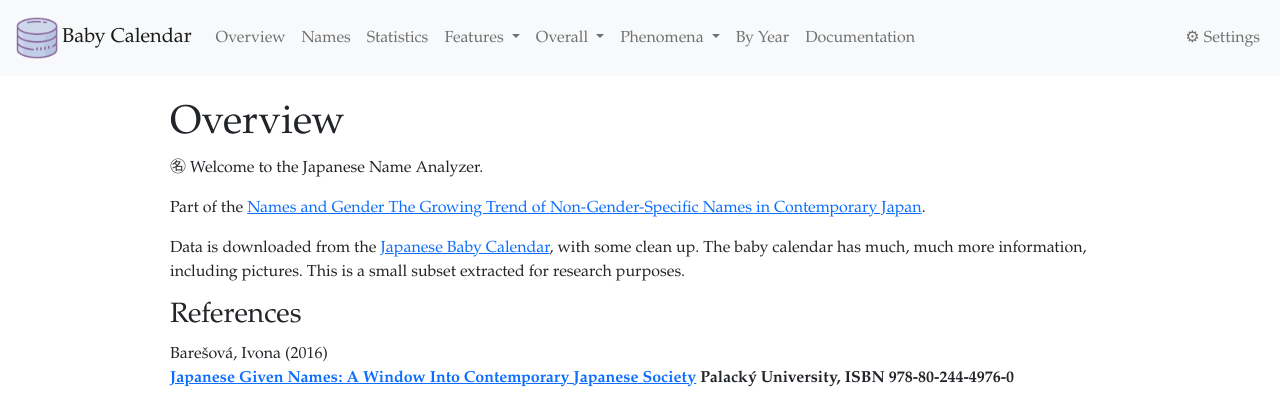
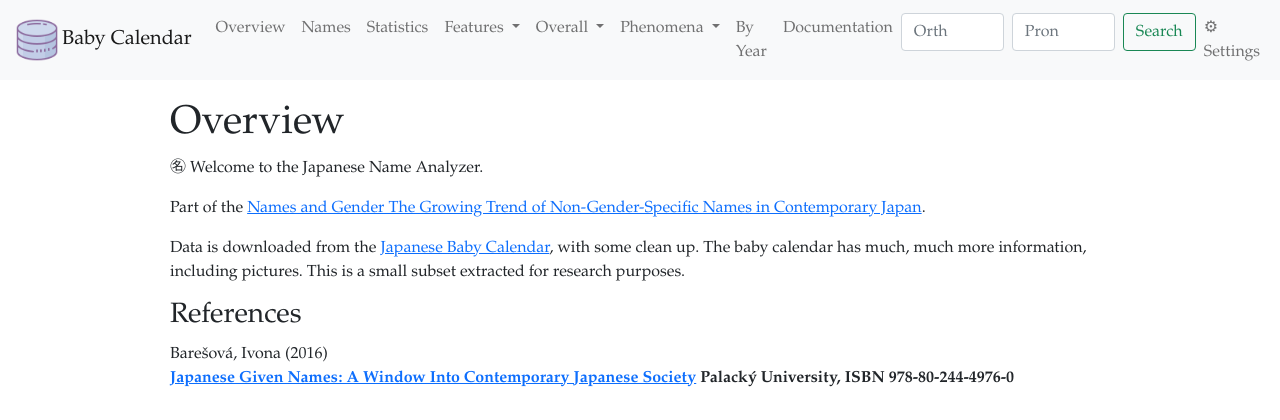
Before and after one commit to bond-lab/namae-bc, a Flask app: page / in a window 1280 px wide. Shown: the top 420 px of the page. Run offline with Flask 3, Linux system fonts and the light colour scheme; some libraries are stand-ins or nearby versions.

Commit message:
feat: Add search bar with orth and pron inputs to navigation bar

```diff
--- a/web/templates/navigation.html
+++ b/web/templates/navigation.html
@@ -66,6 +66,11 @@
 	      <a href="{{ url_for('docs') }}"
 		 class="nav-item nav-link">Documentation</a></li>
 	  </ul>
+	  <form class="d-flex" role="search" action="{{ url_for('namae') }}" method="get">
+	      <input class="form-control me-2" type="search" name="orth" placeholder="Orth" aria-label="Orth">
+	      <input class="form-control me-2" type="search" name="pron" placeholder="Pron" aria-label="Pron">
+	      <button class="btn btn-outline-success" type="submit">Search</button>
+	  </form>
 	  <ul class="navbar-nav ms-auto mb-2 mb-lg-0">
 	    <!-- Settings -->
 	    <li class="nav-item">
```
